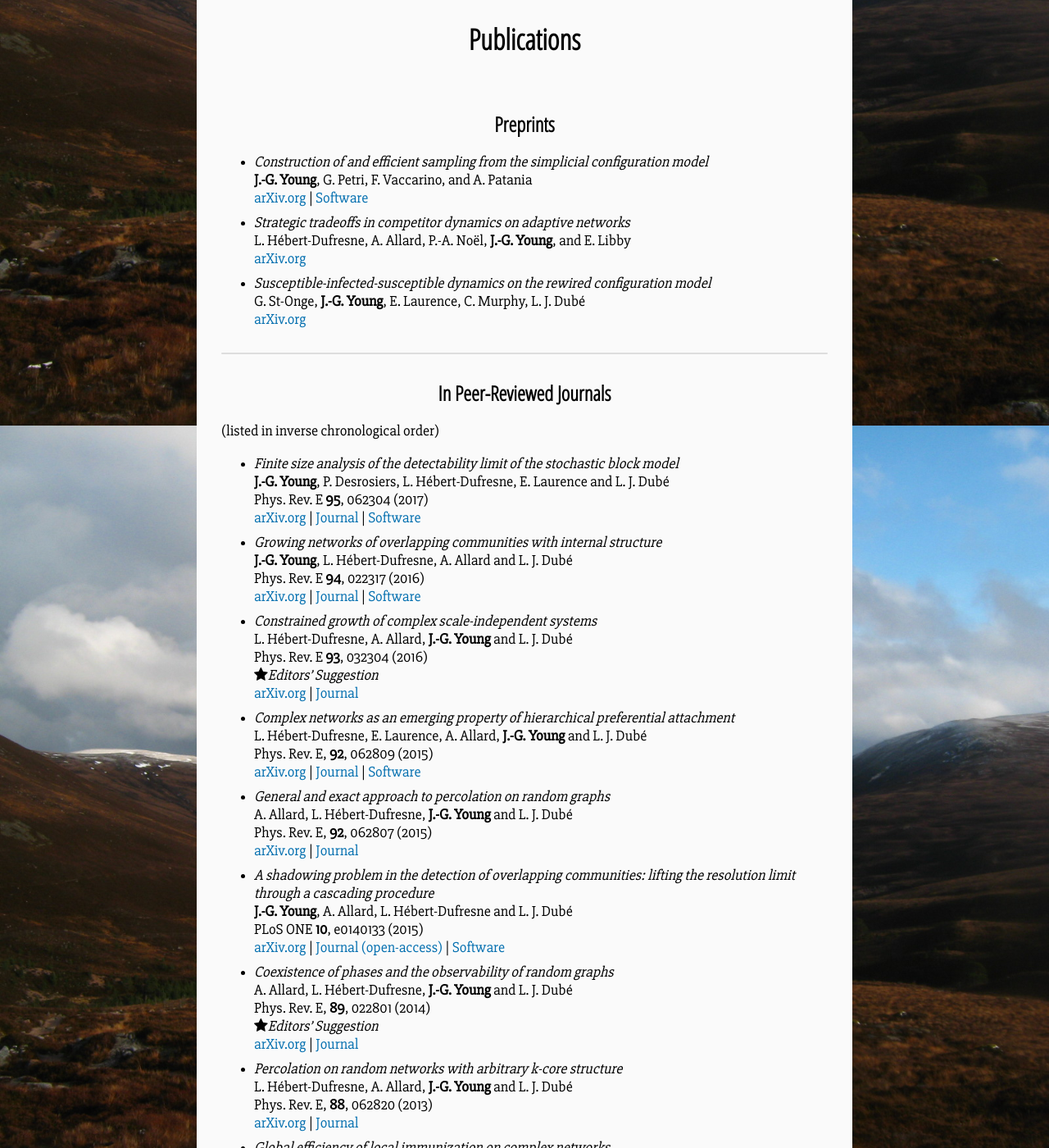
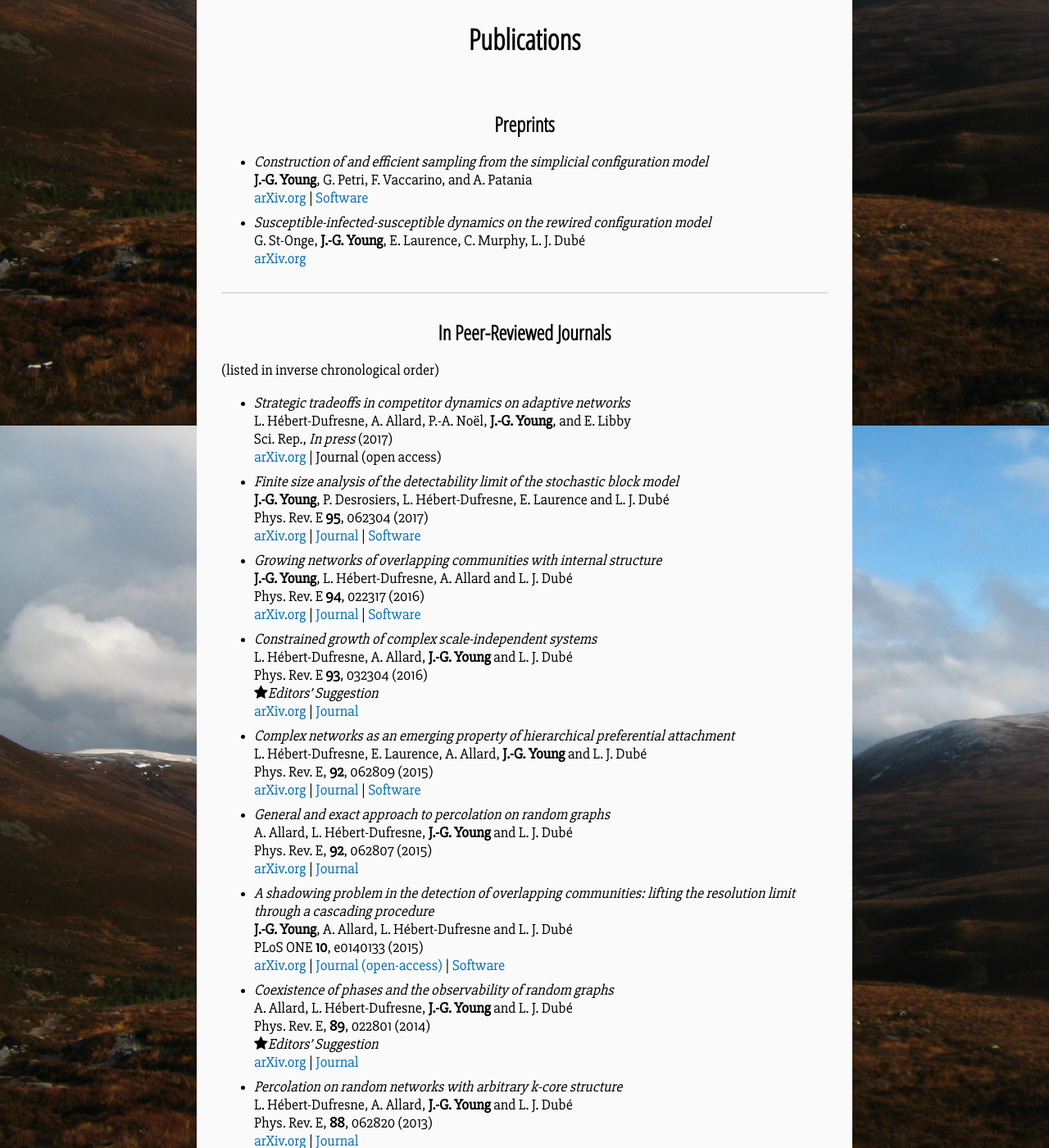
Before and after one commit to jg-you/jg-you.github.io, a Jekyll site: the page built from publications.md, in a window 1280 px wide and 1400 px high, scrolled down 441 px. Shown: the whole window at 82% size. Built offline with Jekyll 4.4.1, drawn with Linux system fonts in a browser that asks for light colours; comment, search, counter and statistics services are not loaded; some of the changed text lies outside the part shown.

Commit message:
SBVM accepted

```diff
--- a/publications.md
+++ b/publications.md
@@ -24,6 +20,11 @@ G. St-Onge, **J.-G. Young**, E. Laurence, C. Murphy, L. J. Dubé<br/>
 ### In Peer-Reviewed Journals
 
 <p>(listed in inverse chronological order)</p>
+
+* _Strategic tradeoffs in competitor dynamics on adaptive networks_ <br/>
+L. Hébert-Dufresne, A. Allard, P.-A. Noël, **J.-G. Young**,  and E. Libby<br/>
+Sci. Rep., *In press* (2017)<br/>
+[arXiv.org](http://arxiv.org/abs/1607.04632) | Journal (open access)
 
 * _Finite size analysis of the detectability limit of the stochastic block model_ <br/>
 **J.-G. Young**, P. Desrosiers, L. Hébert-Dufresne, E. Laurence and L. J. Dubé<br/>
@@ -74,7 +75,7 @@ Phys. Rev. E, **88**, 062820 (2013)<br/>
 * _Global efficiency of local immunization on complex networks_<br/>
 L. Hébert-Dufresne, A. Allard, **J.-G. Young** and L. J. Dubé<br/>
 Sci. Rep., **3**, 2171 (2013)<br/>
-[arXiv.org](http://arxiv.org/abs/1208.5768) | [Journal (open-access)](http://dx.doi.org/10.1038/srep02171)
+[arXiv.org](http://arxiv.org/abs/1208.5768) | [Journal (open access)](http://dx.doi.org/10.1038/srep02171)
 
 <div class="end-of-post"></div>
 
```
Also changed, not shown: other parts of publications.md (+0 -4 lines).
